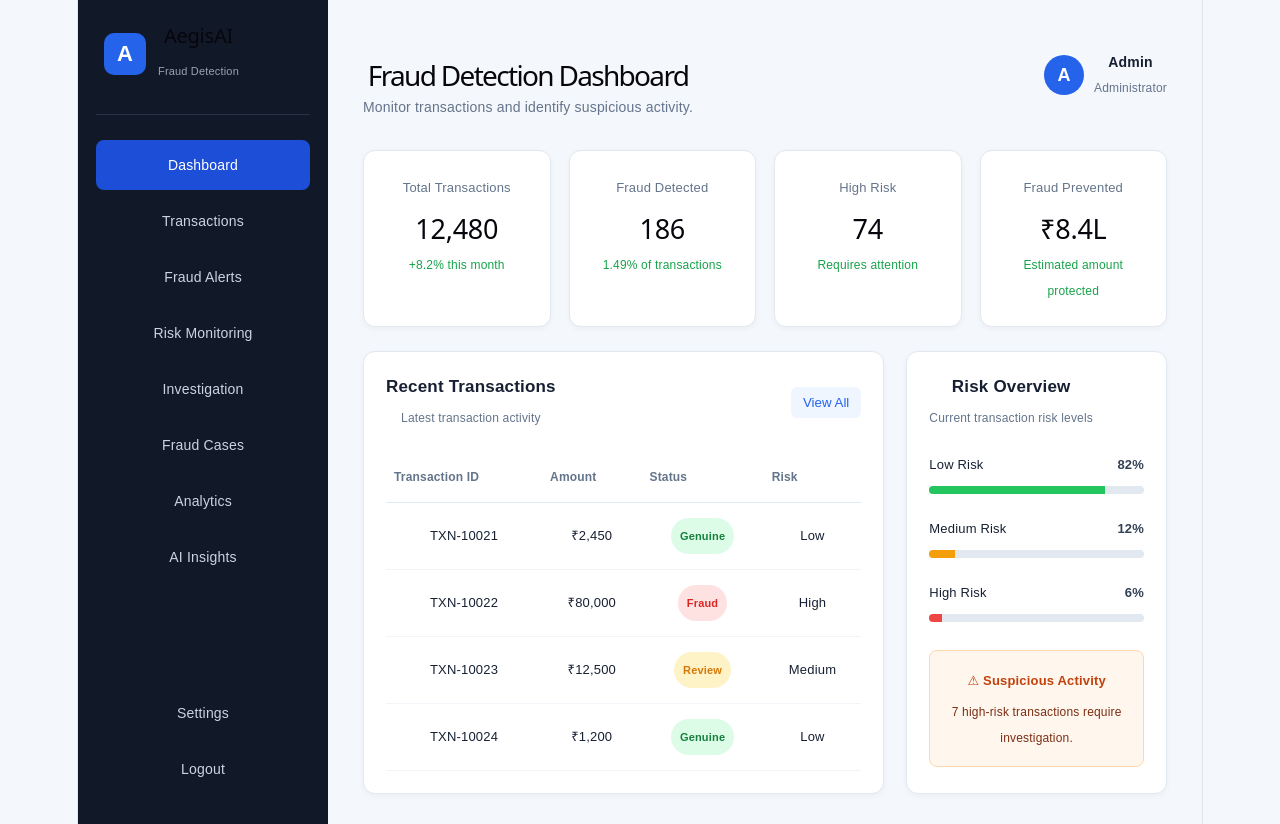
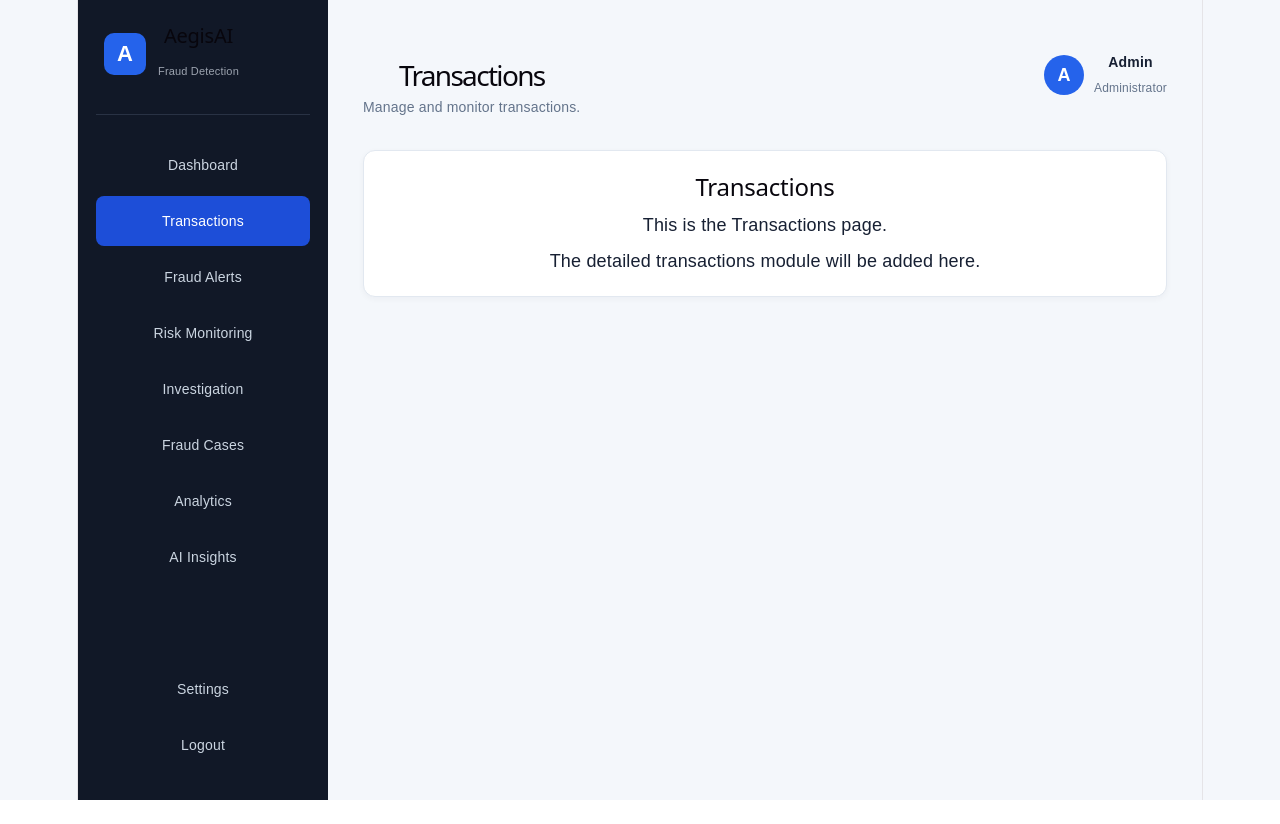
Before and after one commit to YaparlaTejitha/Foundational-Project, a React app in the folder frontend/: page / in a window 1280 px wide. Both pictures are taken after a click on the link "Transactions". After the commit the page ends 800 px from the top, so only its background shows below. Built offline with nearby package versions, Linux system fonts and the light colour scheme; the HTML template or start-up script is replaced by a standard one.

Commit message:
Add sidebar navigation

```diff
--- a/frontend/src/App.jsx
+++ b/frontend/src/App.jsx
@@ -1,6 +1,20 @@
+import { useState } from "react";
 import "./App.css";
 
 function App() {
+  const [activePage, setActivePage] = useState("Dashboard");
+
+  const menuItems = [
+    "Dashboard",
+    "Transactions",
+    "Fraud Alerts",
+    "Risk Monitoring",
+    "Investigation",
+    "Fraud Cases",
+    "Analytics",
+    "AI Insights",
+  ];
+
   return (
     <div className="app">
       {/* Sidebar */}
@@ -14,28 +28,49 @@ function App() {
         </div>
 
         <nav>
-          <a className="active">Dashboard</a>
-          <a>Transactions</a>
-          <a>Fraud Alerts</a>
-          <a>Risk Monitoring</a>
-          <a>Investigation</a>
-          <a>Fraud Cases</a>
-          <a>Analytics</a>
-          <a>AI Insights</a>
+          {menuItems.map((item) => (
+            <a
+              key={item}
+              href="#"
+              className={activePage === item ? "active" : ""}
+              onClick={(e) => {
+                e.preventDefault();
+                setActivePage(item);
+              }}
+            >
+              {item}
+            </a>
+          ))}
         </nav>
 
         <div className="sidebar-bottom">
-          <a>Settings</a>
-          <a>Logout</a>
+          <a
+            href="#"
+            onClick={(e) => {
+              e.preventDefault();
+              setActivePage("Settings");
+            }}
+            className={activePage === "Settings" ? "active" : ""}
+          >
+            Settings
+          </a>
+
+          <a href="#">Logout</a>
         </div>
       </aside>
 
       {/* Main Content */}
       <main className="main-content">
+
+        {/* Top Bar */}
         <header className="topbar">
           <div>
-            <h1>Fraud Detection Dashboard</h1>
-            <p>Monitor transactions and identify suspicious activity.</p>
+            <h1>{activePage}</h1>
+            <p>
+              {activePage === "Dashboard"
+                ? "Monitor transactions and identify suspicious activity."
+                : `Manage and monitor ${activePage.toLowerCase()}.`}
+            </p>
           </div>
 
           <div className="user-profile">
@@ -47,7 +82,9 @@ function App() {
           </div>
         </header>
 
-        {/* Statistics */}
+        {/* DASHBOARD */}
+        {activePage === "Dashboard" && (
+          <>
             <section className="stats-grid">
               <div className="stat-card">
                 <span>Total Transactions</span>
@@ -74,7 +111,6 @@ function App() {
               </div>
             </section>
 
-        {/* Dashboard Sections */}
             <section className="dashboard-grid">
               <div className="panel">
                 <div className="panel-header">
@@ -100,28 +136,36 @@ function App() {
                       <tr>
                         <td>TXN-10021</td>
                         <td>₹2,450</td>
-                    <td><span className="badge genuine">Genuine</span></td>
+                        <td>
+                          <span className="badge genuine">Genuine</span>
+                        </td>
                         <td>Low</td>
                       </tr>
 
                       <tr>
                         <td>TXN-10022</td>
                         <td>₹80,000</td>
-                    <td><span className="badge fraud">Fraud</span></td>
+                        <td>
+                          <span className="badge fraud">Fraud</span>
+                        </td>
                         <td>High</td>
                       </tr>
 
                       <tr>
                         <td>TXN-10023</td>
                         <td>₹12,500</td>
-                    <td><span className="badge review">Review</span></td>
+                        <td>
+                          <span className="badge review">Review</span>
+                        </td>
                         <td>Medium</td>
                       </tr>
 
                       <tr>
                         <td>TXN-10024</td>
                         <td>₹1,200</td>
-                    <td><span className="badge genuine">Genuine</span></td>
+                        <td>
+                          <span className="badge genuine">Genuine</span>
+                        </td>
                         <td>Low</td>
                       </tr>
                     </tbody>
@@ -173,6 +217,24 @@ function App() {
                 </div>
               </div>
             </section>
+          </>
+        )}
+
+        {/* OTHER PAGES */}
+        {activePage !== "Dashboard" && (
+          <section className="panel">
+            <h2>{activePage}</h2>
+
+            <p style={{ marginTop: "10px" }}>
+              This is the {activePage} page.
+            </p>
+
+            <p style={{ marginTop: "10px" }}>
+              The detailed {activePage.toLowerCase()} module will be added here.
+            </p>
+          </section>
+        )}
+
       </main>
     </div>
   );
```
Lines whose indentation alone changed are shown as unchanged.
